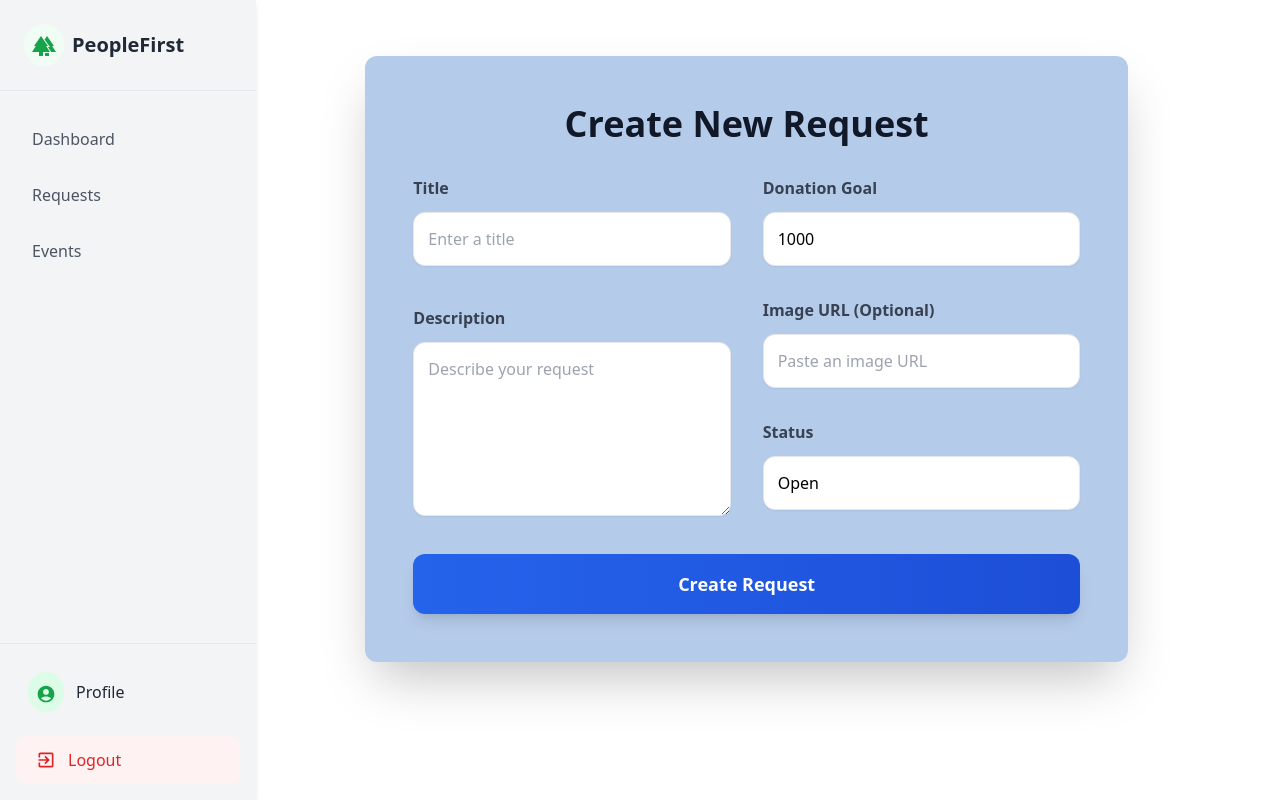
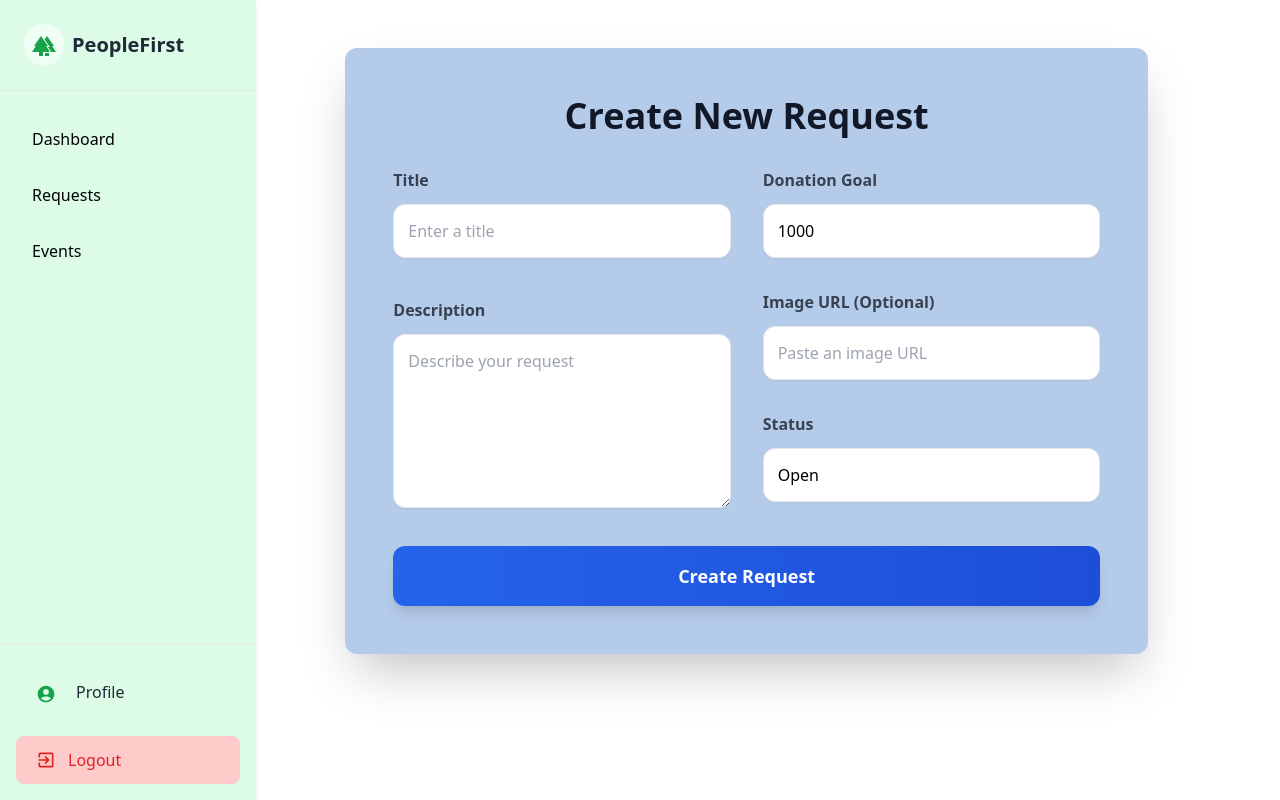
Before and after one commit to omnavneet/People_First, a Next.js app: page /requests/new in a window 1280 px wide. Built offline with nearby package versions, Linux system fonts and the light colour scheme; no server answers.

Commit message:
Polished the dashboard page

```diff
--- a/src/app/(home)/dashboard/page.js
+++ b/src/app/(home)/dashboard/page.js
@@ -8,8 +8,6 @@ const Home = () => {
   const [events, setEvents] = useState(null)
   const [requests, setRequests] = useState(null)
   const [userloading, setUserLoading] = useState(true)
-  const [requestLoading, setRequestLoading] = useState(true)
-  const [eventLoading, setEventLoading] = useState(true)
 
   const router = useRouter()
 
@@ -40,6 +38,11 @@ const Home = () => {
         const response = await fetch("/api/Events", {
           method: "GET",
         })
+
+        if (!response.ok) {
+          throw new Error("Failed to fetch events")
+        }
+
         const data = await response.json()
         const recentEvents = data
           .sort((a, b) => new Date(b.createdAt) - new Date(a.createdAt))
@@ -47,23 +50,30 @@ const Home = () => {
         setEvents(recentEvents)
       } catch (e) {
         console.log(e)
-        setEventLoading(false)
       }
     }
-
     fetchEvents()
   }, [])
 
   useEffect(() => {
     const fetchRequests = async () => {
+      try {
         const response = await fetch("/api/Requests", {
           method: "GET",
         })
+
+        if (!response.ok) {
+          throw new Error("Failed to fetch requests")
+        }
+
         const data = await response.json()
         const recentRequests = data
           .sort((a, b) => new Date(b.createdAt) - new Date(a.createdAt))
           .slice(0, 3)
         setRequests(recentRequests)
+      } catch (e) {
+        console.log(e)
+      }
     }
     fetchRequests()
   }, [])
@@ -75,7 +85,7 @@ const Home = () => {
   )
 
   return (
-    <div className="flex flex-col justify-center px-4 sm:px-6 md:px-8 lg:px-12 bg-gray-50 min-h-screen">
+    <div className="flex flex-col justify-center py-4 px-2 sm:px-6 md:px-4 lg:px-8 bg-gray-50 min-h-screen">
       <motion.header
         className="text-center mb-8"
         initial={{ opacity: 0, y: -20 }}
@@ -99,7 +109,7 @@ const Home = () => {
 
       {/* Stats Row */}
       <motion.div
-        className="grid grid-cols-1 md:grid-cols-3 gap-6 mb-8"
+        className="grid grid-cols-1 md:grid-cols-3 gap-3 mb-8"
         initial={{ opacity: 0 }}
         animate={{ opacity: 1 }}
         transition={{ delay: 0.2, staggerChildren: 0.1 }}
@@ -147,7 +157,7 @@ const Home = () => {
         </motion.div>
       </motion.div>
 
-      <div className="grid grid-cols-1 lg:grid-cols-3 gap-6">
+      <div className="grid grid-cols-1 lg:grid-cols-3 gap-2">
         {/* Events Section */}
         <motion.div
           className="bg-white rounded-2xl shadow-md hover:shadow-lg transition-all duration-200 p-6 border border-gray-100"
@@ -309,22 +319,6 @@ const Home = () => {
         </motion.div>
 
         <div className="space-y-6">
-          {/* Money Raised Card
-          <motion.div
-            className="bg-gradient-to-br from-green-500 to-green-600 rounded-2xl shadow-lg p-6 text-white"
-            initial={{ opacity: 0, x: 20 }}
-            animate={{ opacity: 1, x: 0 }}
-            transition={{ delay: 0.5 }}
-            whileHover={{ scale: 1.03, transition: { duration: 0.2 } }}
-          >
-            <h2 className="text-xl font-semibold mb-2">Making a Difference</h2>
-            <p className="text-5xl font-bold mb-4">
-              ₹{TotalDonationReceived?.toLocaleString() || "0"}
-            </p>
-            <p className="text-sm opacity-90">
-              Funds raised to help people in need
-            </p>
-          </motion.div> */}
 
           {/* Quick Actions */}
           <motion.div
@@ -336,22 +330,22 @@ const Home = () => {
             <h2 className="text-xl font-semibold mb-4 text-gray-800">
               Quick Actions
             </h2>
-            <div className="grid grid-cols-2 gap-3">
+            <div className="grid grid-2 gap-3">
               <motion.button
-                onClick={() => router.push("/donate")}
+                onClick={() => router.push("/requests/new")}
                 className="p-3 bg-blue-50 rounded-xl text-blue-700 text-sm font-medium hover:bg-blue-100 transition-colors"
                 whileHover={{ scale: 1.05, backgroundColor: "#dbeafe" }}
                 whileTap={{ scale: 0.98 }}
               >
-                Make a Donation
+                Create a Request
               </motion.button>
               <motion.button
-                onClick={() => router.push("/volunteer")}
+                onClick={() => router.push("/events/new")}
                 className="p-3 bg-green-50 rounded-xl text-green-700 text-sm font-medium hover:bg-green-100 transition-colors"
                 whileHover={{ scale: 1.05, backgroundColor: "#dcfce7" }}
                 whileTap={{ scale: 0.98 }}
               >
-                Volunteer
+                Create an Event
               </motion.button>
               <motion.button
                 onClick={() => router.push("/share")}
--- a/src/app/(home)/layout.jsx
+++ b/src/app/(home)/layout.jsx
@@ -5,14 +5,14 @@ const Dashboard = ({ children }) => {
   return (
     <div className="bg-cover bg-center min-h-screen flex flex-col">
       <div className="flex">
+
         {/* Sidebar */}
-
         <div className="w-1/6">
           <DashboardNavbar />
         </div>
 
         {/* Main content */}
-        <div className="flex-1 p-6 w-4/6">{children}</div>
+        <div className="py-4 px-1 w-5/6">{children}</div>
       </div>
     </div>
   )
--- a/src/components/DashboardNavbar.js
+++ b/src/components/DashboardNavbar.js
@@ -17,7 +17,7 @@ const Sidebar = () => {
   const pathname = usePathname()
 
   return (
-    <div className="h-screen w-64 fixed left-0 top-0 bg-gray-100 shadow-md flex flex-col">
+    <div className="h-screen w-64 fixed left-0 top-0 bg-green-100 shadow-md flex flex-col">
       {/* Logo section */}
       <div className="p-6 border-b">
         <Link href="/" className="flex items-center space-x-2 group">
@@ -41,8 +41,8 @@ const Sidebar = () => {
                 href={item.href}
                 className={`relative font-medium text-base py-3 px-4 rounded-lg ${
                   isActive
-                    ? "text-green-600 bg-green-50"
-                    : "text-gray-600 hover:text-green-600 hover:bg-gray-50"
+                    ? "bg-green-600 text-white"
+                    : "text-black hover:bg-green-200"
                 } transition-all duration-200`}
               >
                 {item.name}
@@ -56,7 +56,7 @@ const Sidebar = () => {
       <div className="p-4 border-t mt-auto space-y-3">
         <Link
           href="/profile"
-          className="w-full flex items-center space-x-3 p-3 rounded-lg hover:bg-gray-50 transition-all duration-200"
+          className="w-full flex items-center space-x-3 p-3 rounded-lg hover:bg-green-200 transition-all duration-200"
         >
           <div className="bg-green-100 p-2 rounded-full">
             <AccountCircleIcon fontSize="small" className="text-green-600" />
@@ -65,7 +65,7 @@ const Sidebar = () => {
         </Link>
 
         <motion.button
-          className="w-full flex items-center space-x-3 p-3 rounded-lg bg-red-50 hover:bg-red-100 text-red-600 transition-all duration-200"
+          className="w-full flex items-center space-x-3 p-3 rounded-lg bg-red-200 text-red-600 transition-all duration-200"
           whileHover={{ scale: 1.02 }}
           whileTap={{ scale: 0.98 }}
         >
```
Lines whose indentation alone changed are shown as unchanged.
